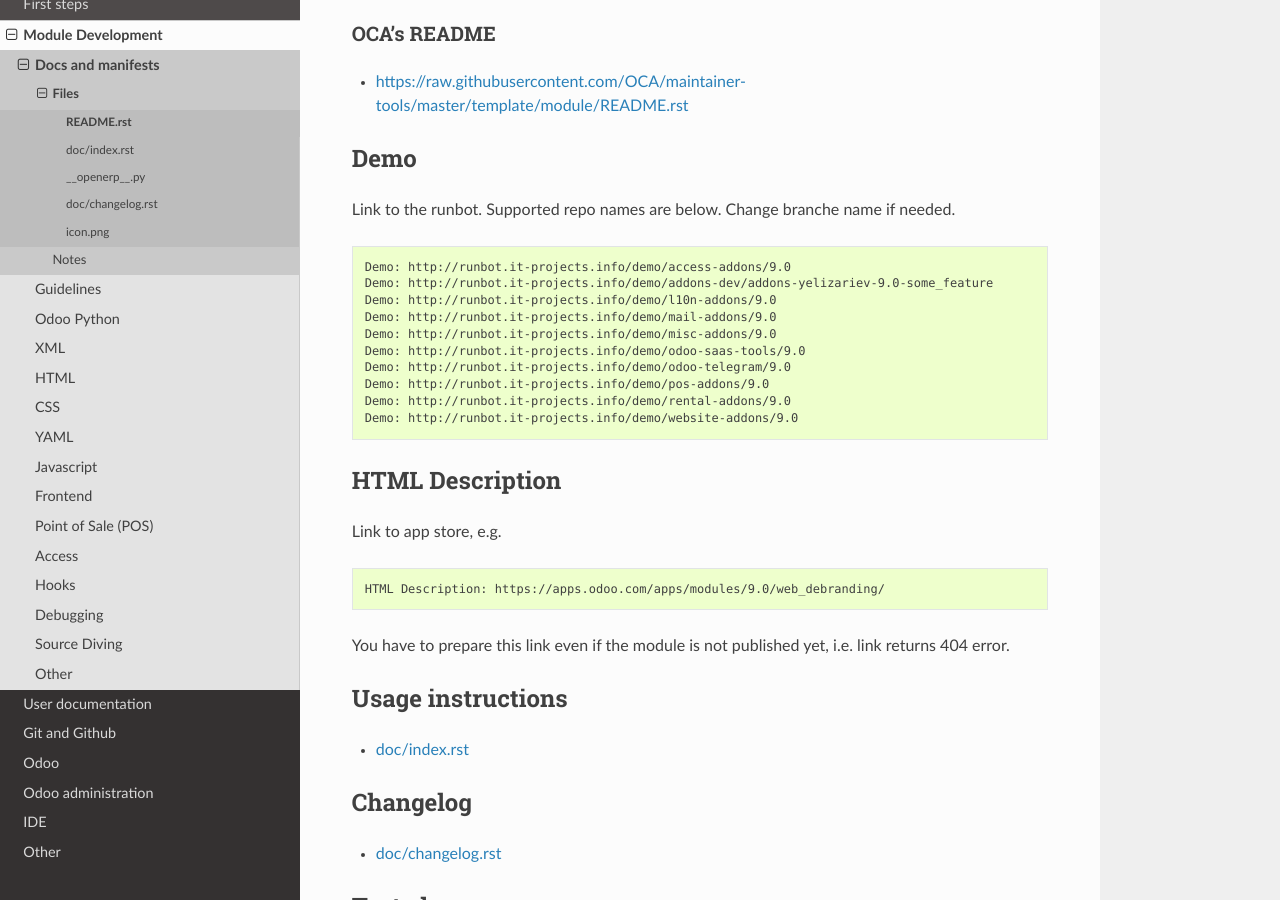
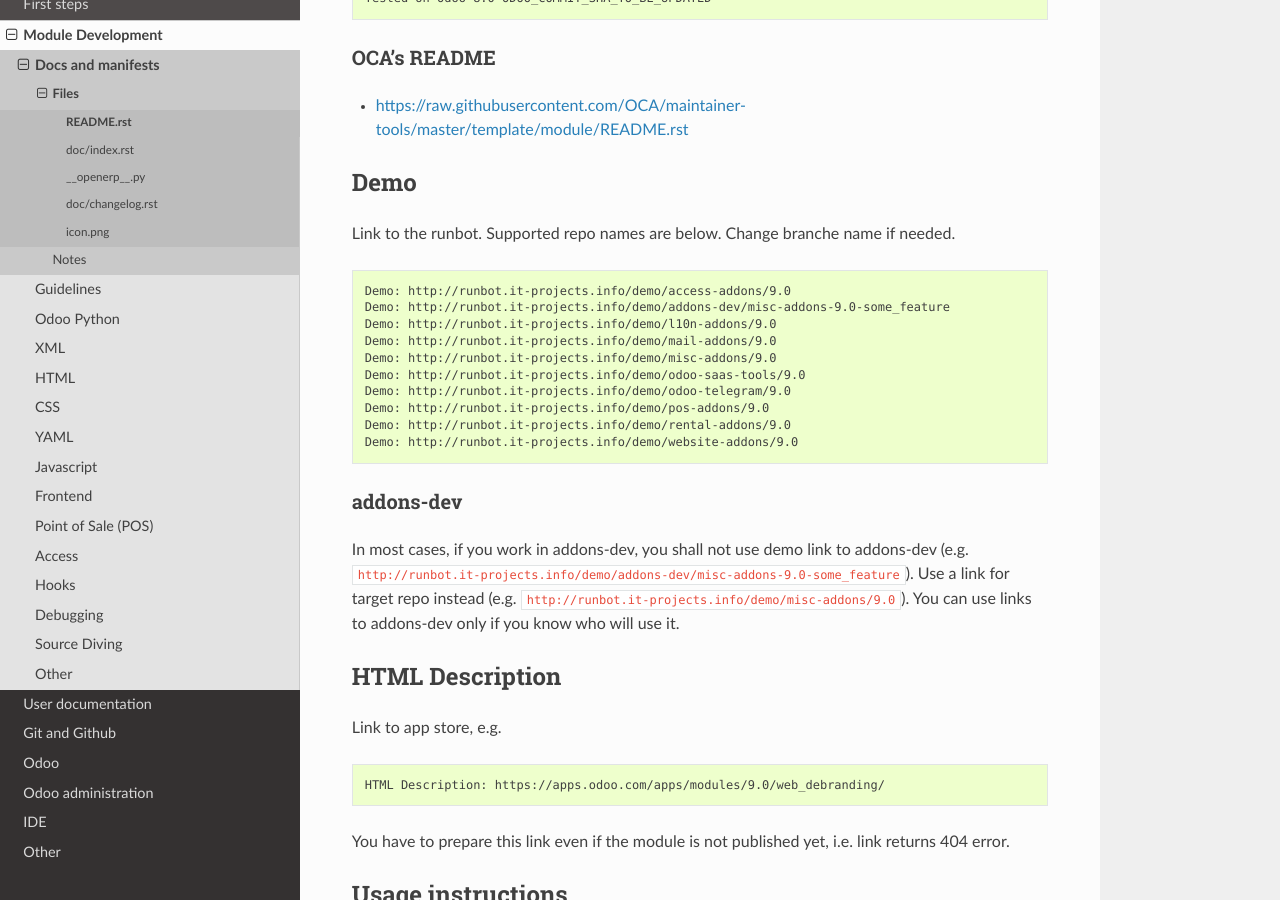
Before and after one commit to itpp-labs/odoo-development, a Sphinx documentation site: the page built from docs/dev/docs/README.rst.rst, in a window 1280 px wide and 900 px high, scrolled down 959 px. Built offline with Sphinx 7.4.7 and the Read the Docs theme 2.0.0, drawn with Linux system fonts in a browser that asks for light colours; pages that are not in the unit, such as notebooks, are missing from menus.

Commit message:
clarification about usage demo link for addons-dev repo

```diff
--- a/docs/dev/docs/README.rst.rst
+++ b/docs/dev/docs/README.rst.rst
@@ -55,7 +55,7 @@ Link to the runbot. Supported repo names are below. Change branche name if neede
 .. code-block:: rst
 
     Demo: http://runbot.it-projects.info/demo/access-addons/9.0
-    Demo: http://runbot.it-projects.info/demo/addons-dev/addons-yelizariev-9.0-some_feature
+    Demo: http://runbot.it-projects.info/demo/addons-dev/misc-addons-9.0-some_feature
     Demo: http://runbot.it-projects.info/demo/l10n-addons/9.0
     Demo: http://runbot.it-projects.info/demo/mail-addons/9.0
     Demo: http://runbot.it-projects.info/demo/misc-addons/9.0
@@ -64,6 +64,11 @@ Link to the runbot. Supported repo names are below. Change branche name if neede
     Demo: http://runbot.it-projects.info/demo/pos-addons/9.0
     Demo: http://runbot.it-projects.info/demo/rental-addons/9.0
     Demo: http://runbot.it-projects.info/demo/website-addons/9.0
+
+addons-dev
+----------
+In most cases, if you work in addons-dev, you shall not use demo link to addons-dev (e.g. ``http://runbot.it-projects.info/demo/addons-dev/misc-addons-9.0-some_feature``). Use a link for target repo instead (e.g. ``http://runbot.it-projects.info/demo/misc-addons/9.0``).
+You can use links to addons-dev only if you know who will use it.
 
 
 
```
